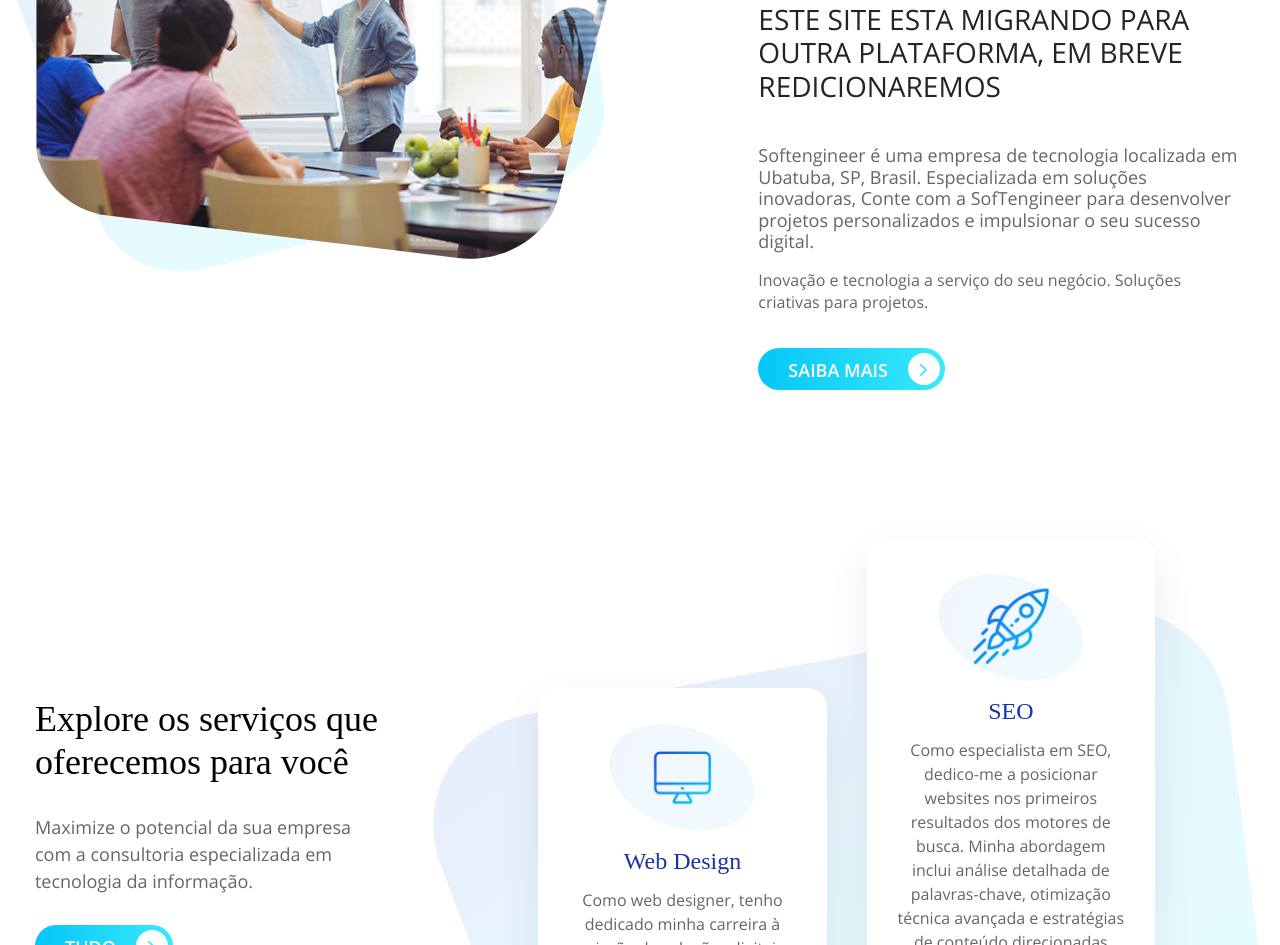
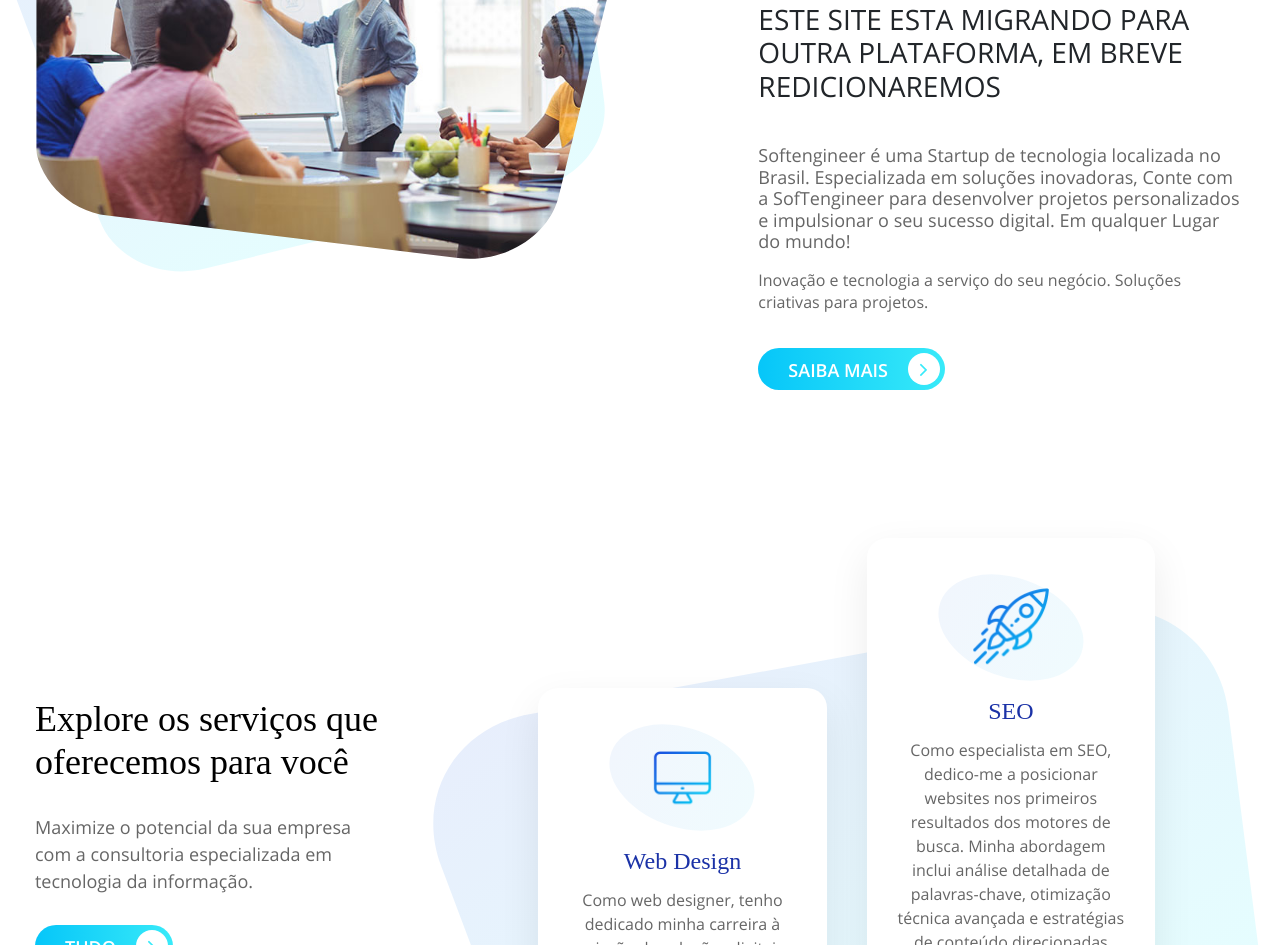
Before and after one commit to tiagojorgee/softengineer, a plain HTML site: page index.html in a window 1280 px wide. Shown: the part 905-1850 px from the top of the page. Drawn offline with Linux system fonts and the light colour scheme; a web font is replaced by a local one.

Commit message:
Atualizar o index.html

```diff
--- a/index.html
+++ b/index.html
@@ -95,7 +95,8 @@
             <div class="col-md-5">
                 <h2> Somos uma Startup de Desenvolvimento de tecnologias para o Futuro </h2><br>
 <h3> ESTE SITE ESTA MIGRANDO PARA OUTRA PLATAFORMA, EM BREVE REDICIONAREMOS <h3><br>
-                <p> Softengineer é uma empresa de tecnologia localizada em Ubatuba, SP, Brasil. Especializada em soluções inovadoras, Conte com a SofTengineer para desenvolver projetos personalizados e impulsionar o seu sucesso digital. </p>
+                <p> Softengineer é uma Startup de tecnologia localizada no Brasil. Especializada em soluções inovadoras, Conte com a SofTengineer para desenvolver projetos personalizados e impulsionar o seu sucesso digital.
+Em qualquer Lugar do mundo! </p>
                 <p>
                     <small>Inovação e tecnologia a serviço do seu negócio. Soluções criativas para projetos.
                     </small>
```
